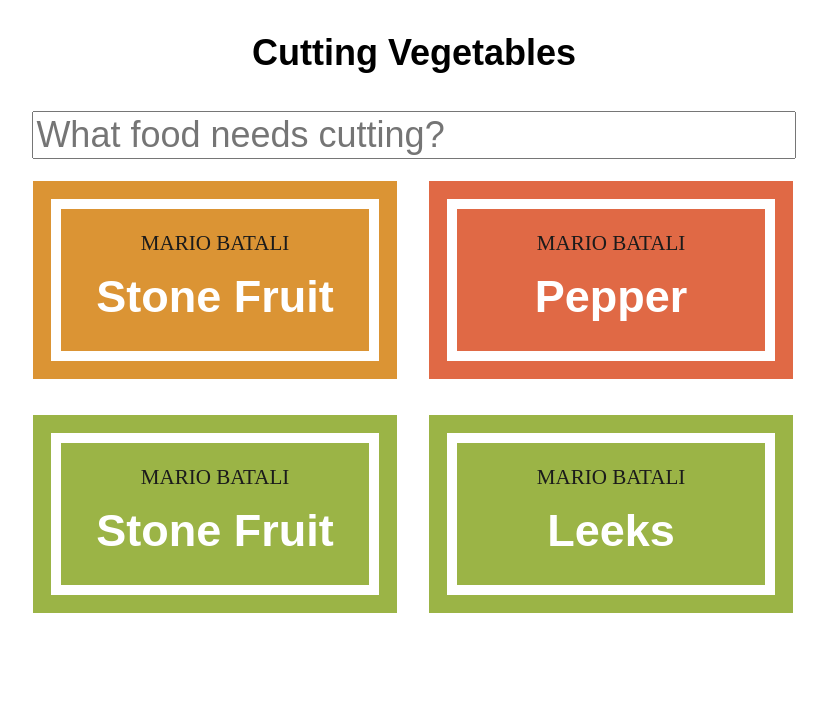
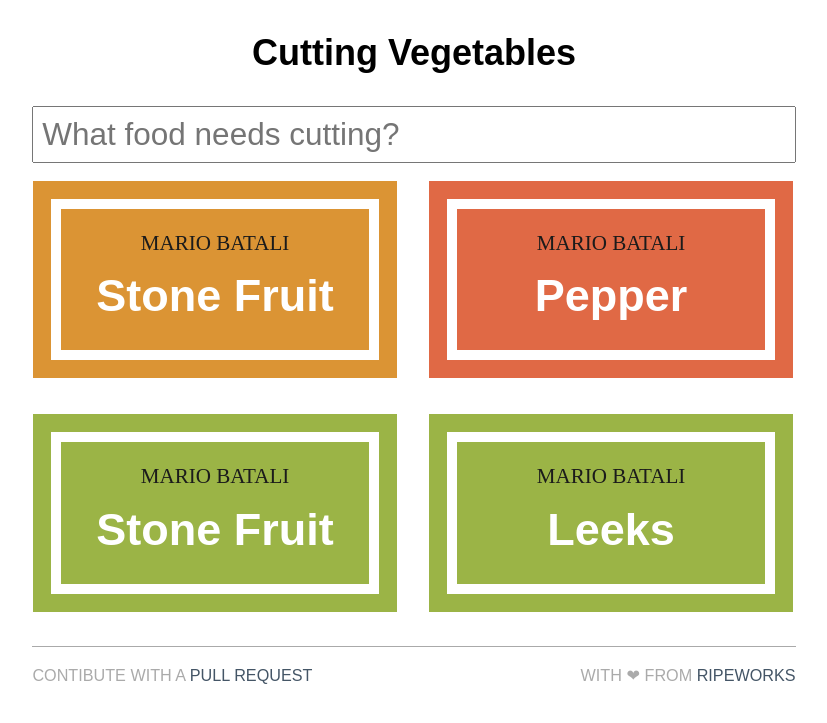
Before and after one commit to tamagokun/cutting-vegetables, a Jekyll site: the page built from index.html, in a window 1280 px wide. Shown: the top 723 px of the page, without its empty margins (226-1053 px from the left). Built offline with Jekyll 4.4.1, drawn with Linux system fonts in a browser that asks for light colours.

Commit message:
added GA and footer stuff and some hover styles. Closes #3 closes #4

```diff
--- a/_layouts/default.html
+++ b/_layouts/default.html
@@ -18,6 +28,10 @@
       <main>
         {{ content }}
       </main>
+      <footer id="site-info">
+        <p>Contibute with a <a href="https://github.com/tamagokun/cutting-vegetables/pulls">Pull Request</a></p>
+        <p class="pull-right">With &#x2764; from <a href="http://ripeworks.com">Ripeworks</a></p>
+      </footer>
     </div>
     <div class="sword"></div>
     <section id="overlay"></section>
--- a/css/site.css
+++ b/css/site.css
@@ -476,12 +476,14 @@
 }
 
 .search {
-  font-size: 2em;
+  font-size: 1.75em;
   text-align: center;
 }
 
 .search input {
   width: 100%;
+  padding: .25em;
+  color: #456;
 }
 
 .card {
@@ -510,6 +512,14 @@
   color: #1b1b1b;
   font-weight: 200;
   margin: 0;
+}
+
+.card:hover {
+  opacity: .9;
+}
+
+.card:hover h2 {
+  text-shadow: 0 0 5px rgba(255,255,0,0.5);
 }
 
 .card.no-match {
@@ -587,6 +597,31 @@
   z-index: 10;
 }
 
+footer {
+  font-family: "futura-pt", sans-serif;
+  font-size: .9em;
+  text-transform: uppercase;
+  color: #aaa;
+  border-top: 1px solid #aaa;
+  margin-top: 1em;
+}
+
+footer a {
+  color: #456;
+}
+
+footer a:hover {
+  color: #333;
+}
+
+footer p {
+  display: inline-block;
+}
+
+.pull-right {
+  float: right;
+}
+
 @media all and (min-width: 768px) {
   #content {
     margin-left: -3.5%;
```
Also changed, not shown: other parts of _layouts/default.html (+10 -0 lines).
